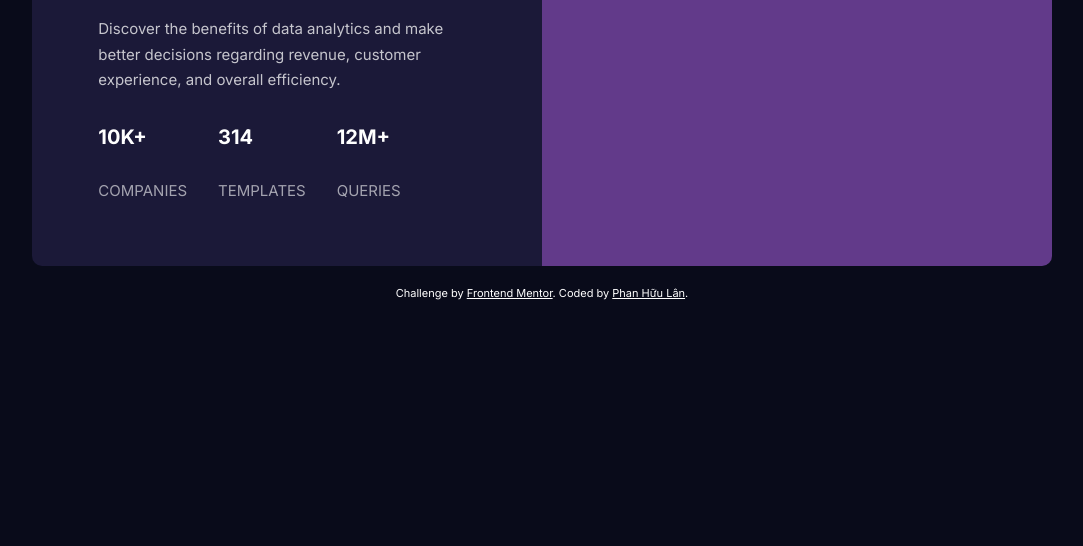
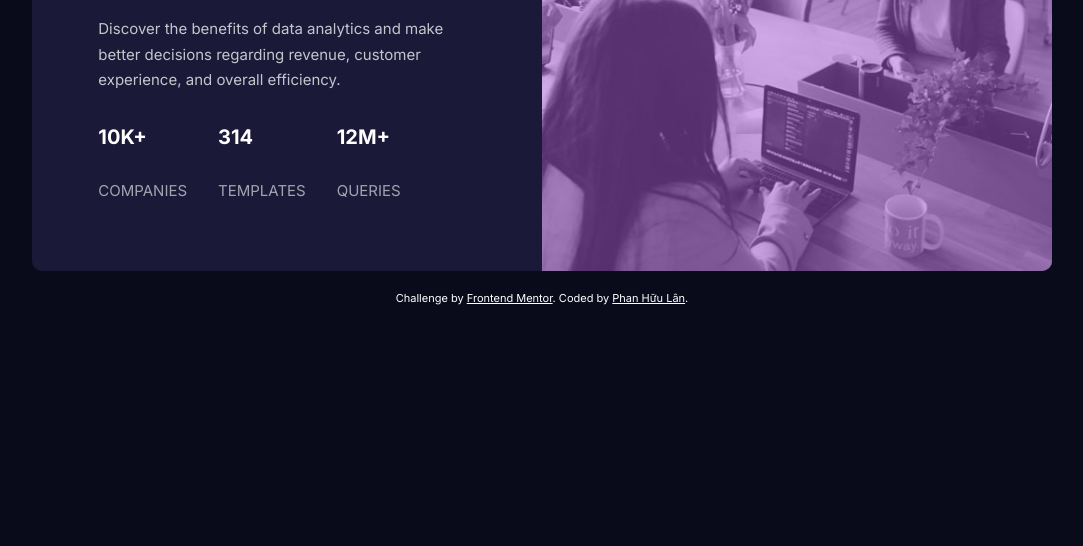
Before and after one commit to PhanHuuLan/stats-preview-card-component-main, a plain HTML site: page index.html in a window 1280 px wide. Shown: the part 254-800 px from the top of the page, without its empty margins (98-1181 px from the left). Drawn offline with Linux system fonts and the light colour scheme; the site is published under a folder, as on GitHub Pages, so addresses that start at the root find nothing.

Commit message:
update commit

```diff
--- a/index.html
+++ b/index.html
@@ -38,7 +38,7 @@
                 </div>
             </div>
             <div class="img-component">
-                <img src="/images/image-header-desktop.jpg" alt="image">
+                <img src="image-header-desktop.jpg" alt="image">
             </div>
         </div>
     </div>
```
Also changed, not shown: image-header-desktop.jpg (renamed from images/image-header-desktop.jpg).
